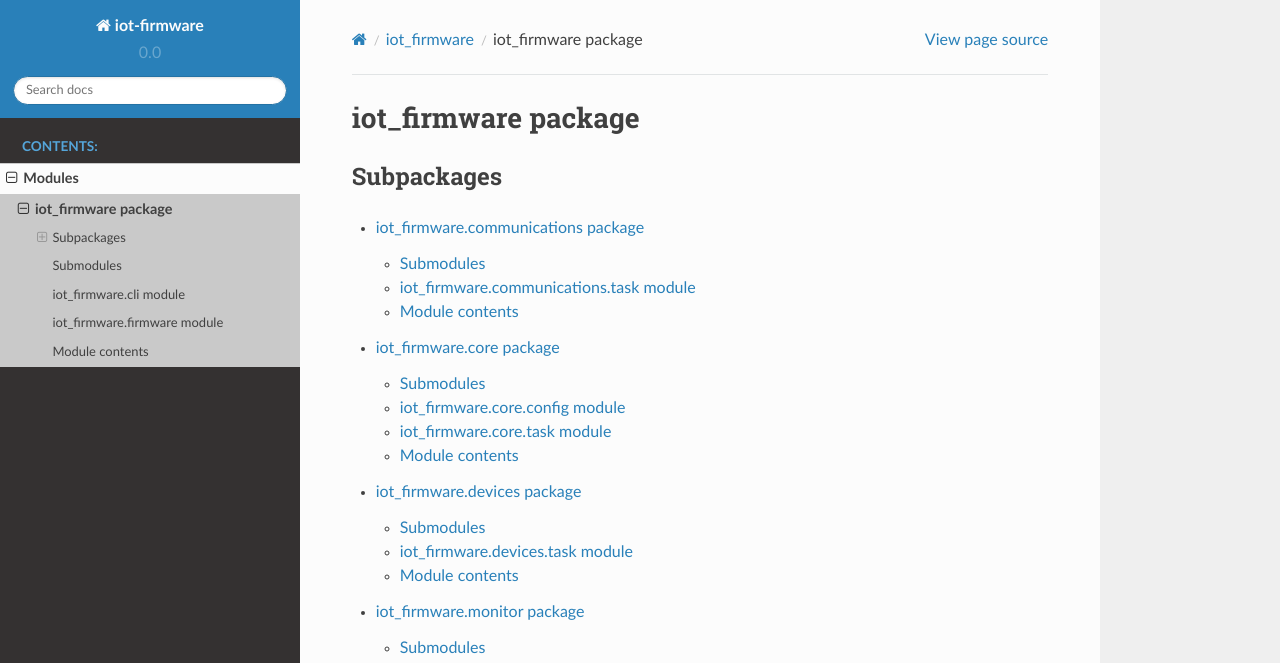
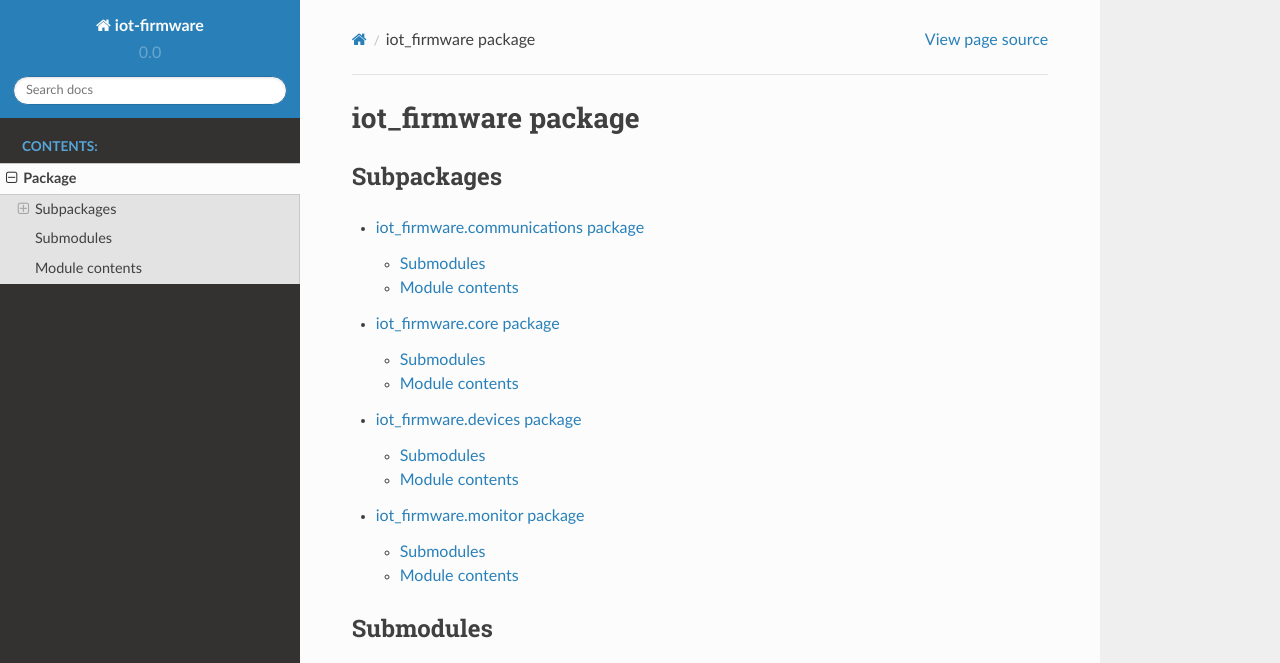
Before and after one commit to bonastreyair/iot-firmware, a Sphinx documentation site: the page built from docs/source/iot_firmware.rst, in a window 1280 px wide and 1400 px high. Shown: the top 663 px of the window. Built offline with Sphinx 7.4.7 and the Read the Docs theme 2.0.0, drawn with Linux system fonts in a browser that asks for light colours; some of the changed text lies outside the part shown.

Commit message:
remove modules in docs

```diff
--- a/docs/source/index.rst
+++ b/docs/source/index.rst
@@ -12,9 +12,10 @@ Welcome to iot-firmware's documentation!
 
    Readme <README.md>
 
+   Package <iot_firmware.rst>
+
    Copyright <copyright.rst>
 
-   Modules <modules.rst>
 
 Indices and tables
 ==================
--- a/docs/source/iot_firmware.communications.rst
+++ b/docs/source/iot_firmware.communications.rst
@@ -4,14 +4,11 @@ iot\_firmware.communications package
 Submodules
 ----------
 
-iot\_firmware.communications.task module
-----------------------------------------
 
 .. automodule:: iot_firmware.communications.task
    :members:
    :undoc-members:
    :show-inheritance:
-
 
 Module contents
 ---------------
--- a/docs/source/iot_firmware.core.rst
+++ b/docs/source/iot_firmware.core.rst
@@ -4,22 +4,17 @@ iot\_firmware.core package
 Submodules
 ----------
 
-iot\_firmware.core.config module
---------------------------------
 
 .. automodule:: iot_firmware.core.config
    :members:
    :undoc-members:
    :show-inheritance:
 
-iot\_firmware.core.task module
-------------------------------
 
 .. automodule:: iot_firmware.core.task
    :members:
    :undoc-members:
    :show-inheritance:
-
 
 Module contents
 ---------------
--- a/docs/source/iot_firmware.devices.rst
+++ b/docs/source/iot_firmware.devices.rst
@@ -4,14 +4,11 @@ iot\_firmware.devices package
 Submodules
 ----------
 
-iot\_firmware.devices.task module
----------------------------------
 
 .. automodule:: iot_firmware.devices.task
    :members:
    :undoc-members:
    :show-inheritance:
-
 
 Module contents
 ---------------
--- a/docs/source/iot_firmware.monitor.rst
+++ b/docs/source/iot_firmware.monitor.rst
@@ -4,22 +4,17 @@ iot\_firmware.monitor package
 Submodules
 ----------
 
-iot\_firmware.monitor.events module
------------------------------------
 
 .. automodule:: iot_firmware.monitor.events
    :members:
    :undoc-members:
    :show-inheritance:
 
-iot\_firmware.monitor.task module
----------------------------------
 
 .. automodule:: iot_firmware.monitor.task
    :members:
    :undoc-members:
    :show-inheritance:
-
 
 Module contents
 ---------------
--- a/docs/source/iot_firmware.rst
+++ b/docs/source/iot_firmware.rst
@@ -14,22 +15,17 @@ Subpackages
 Submodules
 ----------
 
-iot\_firmware.cli module
-------------------------
 
 .. automodule:: iot_firmware.cli
    :members:
    :undoc-members:
    :show-inheritance:
 
-iot\_firmware.firmware module
------------------------------
 
 .. automodule:: iot_firmware.firmware
    :members:
    :undoc-members:
    :show-inheritance:
-
 
 Module contents
 ---------------
--- a/docs/source/modules.rst
+++ /dev/null
@@ -1,7 +0,0 @@
-iot_firmware
-============
-
-.. toctree::
-   :maxdepth: 4
-
-   iot_firmware
```
Also changed, not shown: other parts of docs/source/iot_firmware.rst (+1 -0 lines).
